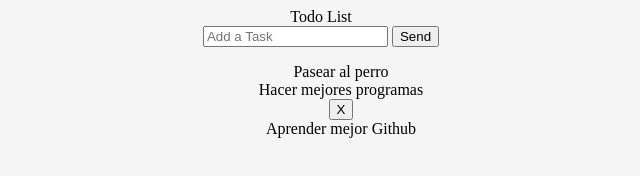
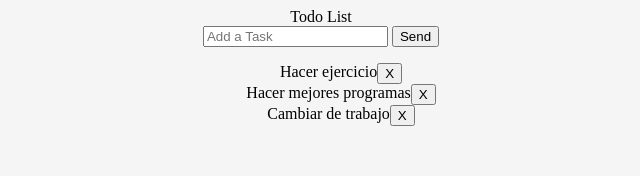
Before and after one commit to Emanuel-P16/TODO-LIST, a plain HTML site: page index.html in a window 1280 px wide. Shown: the whole page, without its empty margins (319-959 px from the left). Drawn offline with Linux system fonts and the light colour scheme.

Commit message:
se agrego que al tocar el boton X se borre el div

```diff
--- a/index.html
+++ b/index.html
@@ -15,13 +15,18 @@
             <input type="submit" class="submit" value="Send">
         </form>
         <ul class="lista">
-            <li class="element">Pasear al perro</li>
-            <div>
-
+            <div class="elementContainer">
+                <li class="element">Hacer ejercicio</li>
+                <button class="deleteTsk">X</button>
+            </div>
+            <div class="elementContainer">
                 <li class="element">Hacer mejores programas</li>
-                <button>X</button>
+                <button class="deleteTsk">X</button>
             </div>
-            <li class="element">Aprender mejor Github</li>
+            <div class="elementContainer">
+                <li class="element">Cambiar de trabajo</li>
+                <button class="deleteTsk">X</button>
+            </div>
         </ul>
     </div>
 </body>
--- a/main.js
+++ b/main.js
@@ -2,12 +2,22 @@
 //Html Objects
 
 const list = document.querySelector(".lista")
+
+const listElement = document.querySelector(".elementContainer")
+
+const deleteTsk = document.querySelectorAll(".deleteTsk")
+
 const submit = document.querySelector(".submit")
 
-//EventsListeners
+//deleteTsk.addEventListener("click", deleteTask)
+submit.addEventListener("click",addTask)
+deleteTsk.forEach(function(task){
 
-list.addEventListener("click", deleteTask)
-submit.addEventListener("click",addTask)
+    task.addEventListener("click",function(task){
+      console.log(task.target.parentElement)
+      task.target.parentElement.remove()
+    })
+})
 
 //Functions
 
@@ -27,8 +37,10 @@ function addTask(e){
 
 
 }
- function deleteTask(e){
-    const elementRemoved = e.target
-     list.removeChild(e.target)
+
+ function deleteTask(task){
+  console.log(task)
+
+
 
 }
--- a/style.css
+++ b/style.css
@@ -7,6 +7,12 @@ body{
 div,li{
     color: black;
 }
+.elementContainer{
+    display: flex;
+    text-align: center;
+    align-self: center;
+    justify-content: center;
+}
 .todo-list{
     text-align: center;
     align-self: center;
```
